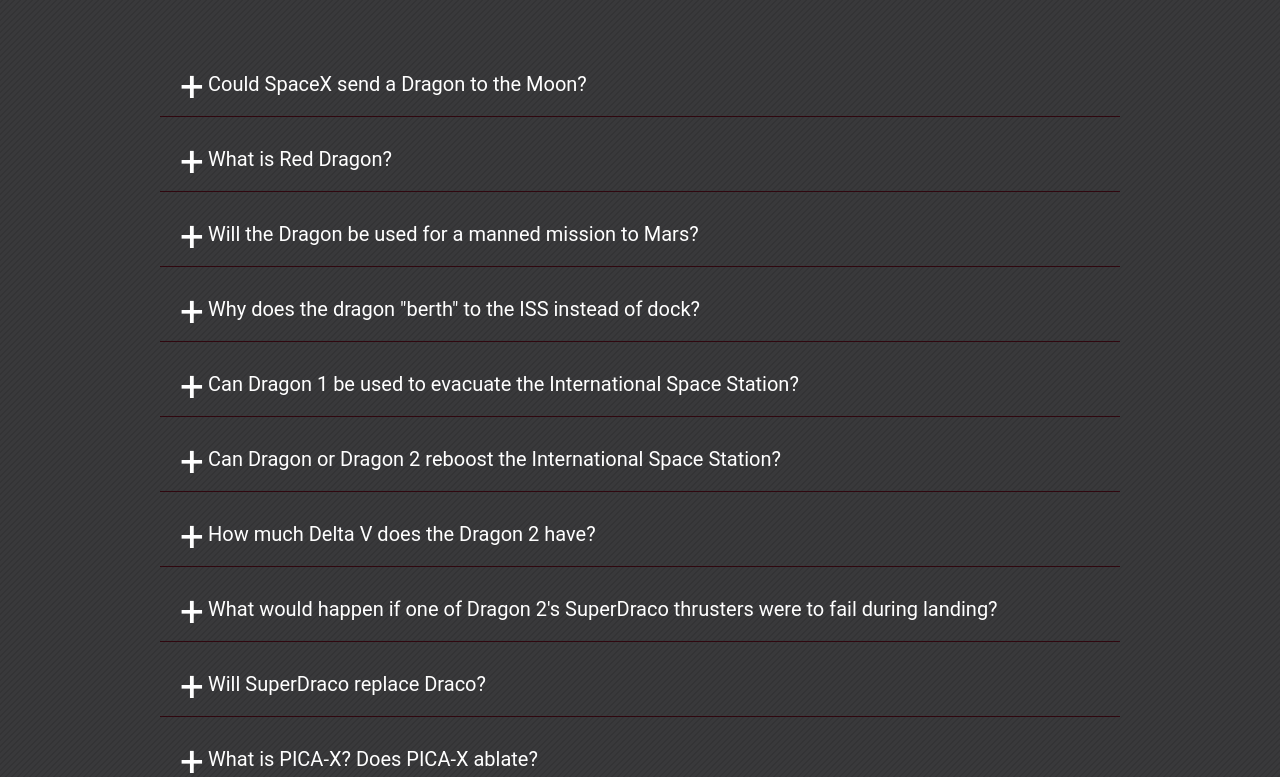
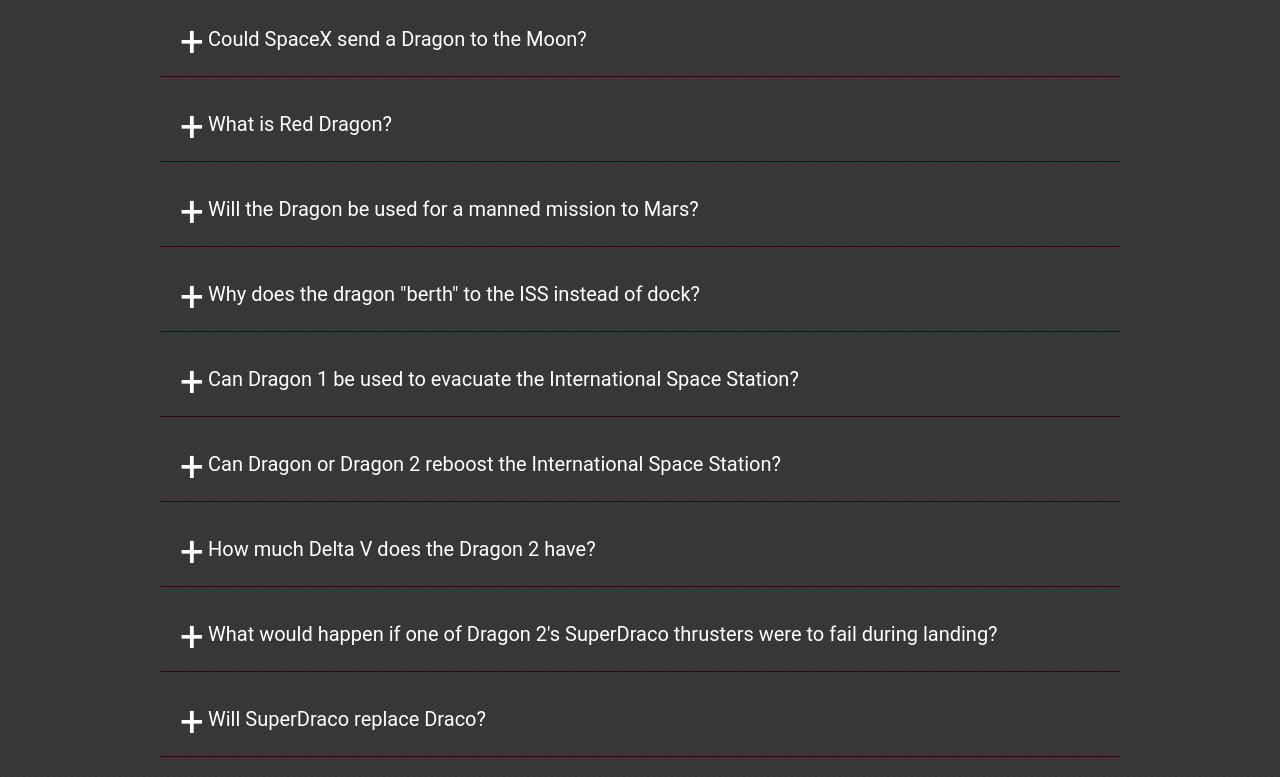
Before and after one commit to LoganPickell/ifsc-1310, a plain HTML site: page dragon/faq.html in a window 1280 px wide. Shown: the part 693-1470 px from the top of the page. Drawn offline with Linux system fonts and the light colour scheme.

Commit message:
error fix

```diff
--- a/dragon/assets/css/style.css
+++ b/dragon/assets/css/style.css
@@ -244,7 +244,6 @@ justify-content: space-between;
   .faq-header{
     color: #2F070F;
     text-shadow: 2px 1px #005288;
-    padding:0px 0px 25px 0px;
     text-align:center;
   }
 
@@ -253,7 +252,12 @@ justify-content: space-between;
   }
 
   .faq-question {
-    padding: 20px 0px;
+    padding: 25px 0px 25px 0px;
+    border-bottom: 1px solid #2F070F;
+  }
+
+  .faq-question:first-child{
+    padding: 0px 0px 25px 0px;
     border-bottom: 1px solid #2F070F;
   }
 
```
